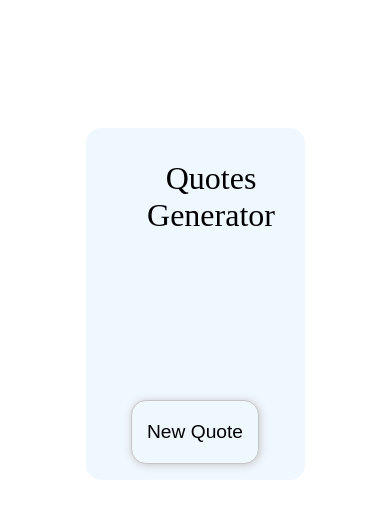
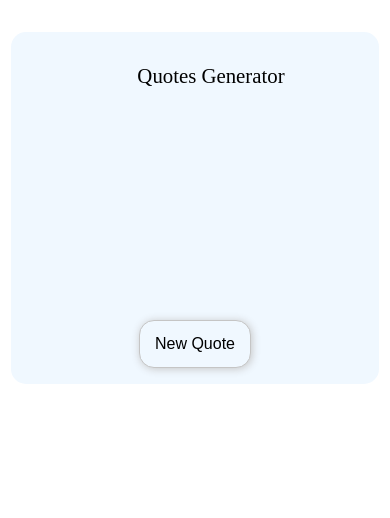
Before and after one commit to dariyapl/qoutes-generator, a React (Create React App) app: page / in a window 390 px wide. Shown: the top 518 px of the page. Built offline with nearby package versions, Linux system fonts and the light colour scheme; no server answers.

Commit message:
created a simple web-app that generate qoutes

```diff
--- a/src/index.css
+++ b/src/index.css
@@ -1,14 +1,14 @@
 .card{
     width: 50%;
+    max-width: 600px;
+    min-height: 20rem;
     background-color: aliceblue;
-    height: 20rem;
     display: flex;
     border-radius: 15px;
     justify-self: center;
-    margin-top:8rem;
+    margin-top: 8rem;
     flex-direction: column;
     padding: 1rem;
-
 }
 .card-header{
     font-size: 2rem;
@@ -17,7 +17,26 @@
     text-align: center;
 
 }
+@media (max-width: 768px){
 
+    .card{
+        width: 80%;
+        margin-top: 4rem;
+    }
+
+    .card-header{
+        font-size: 1.6rem;
+    }
+
+    .quote{
+        font-size: 1.1rem;
+    }
+
+    .author{
+        margin-top: 2rem;
+    }
+
+}
 
 .card-body{
     display: flex;
@@ -33,7 +52,7 @@
     padding: 0 1rem;
     margin-bottom:1rem ;
     font-size: 1.2rem;
-
+    line-height: 1.5;
 }
 .author{
     justify-content: right;
@@ -122,3 +141,31 @@
 0% { transform: rotate(0deg); }
     100% { transform: rotate(360deg); }
 }
+@media (max-width: 480px){
+
+    .card{
+        width: 90%;
+        margin-top: 2rem;
+        padding: 1rem;
+    }
+
+    .card-header{
+        font-size: 1.3rem;
+    }
+
+    .quote{
+        font-size: 1rem;
+        padding: 0;
+    }
+
+    .author{
+        font-size: 0.9rem;
+    }
+
+    #newQoutBtn{
+        width: 7rem;
+        height: 3rem;
+        font-size: 1rem;
+    }
+
+}
```
